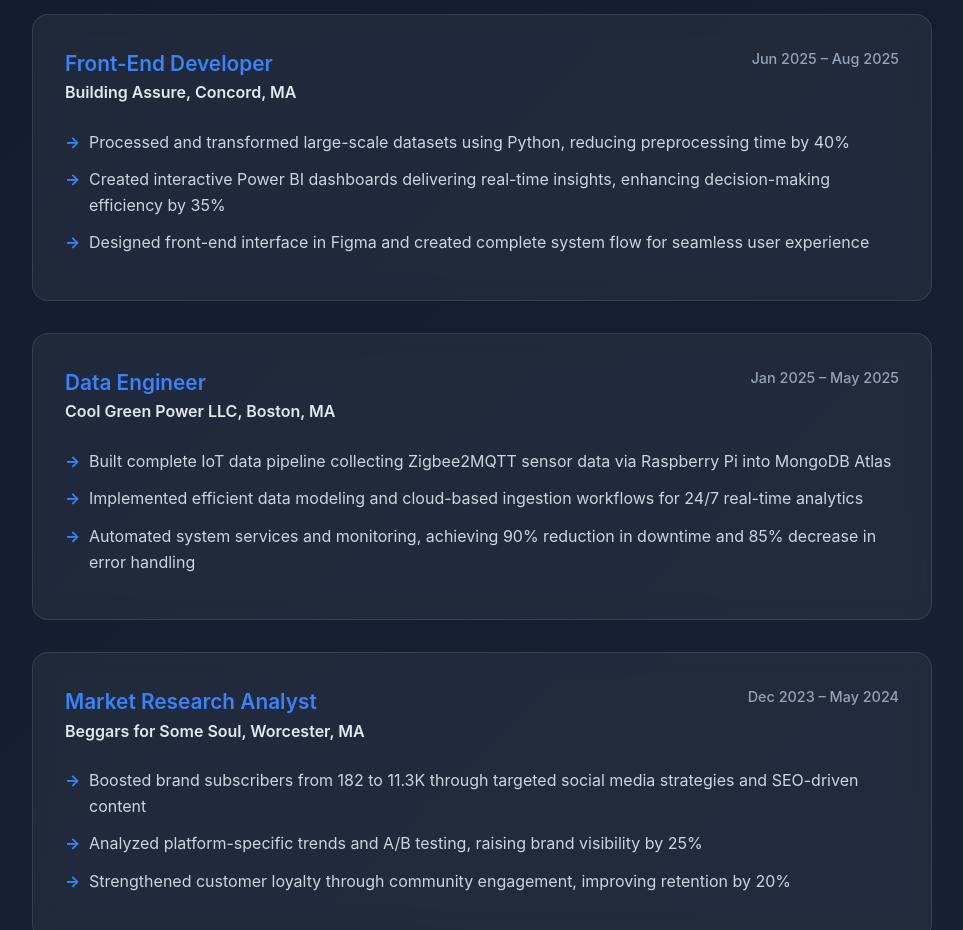
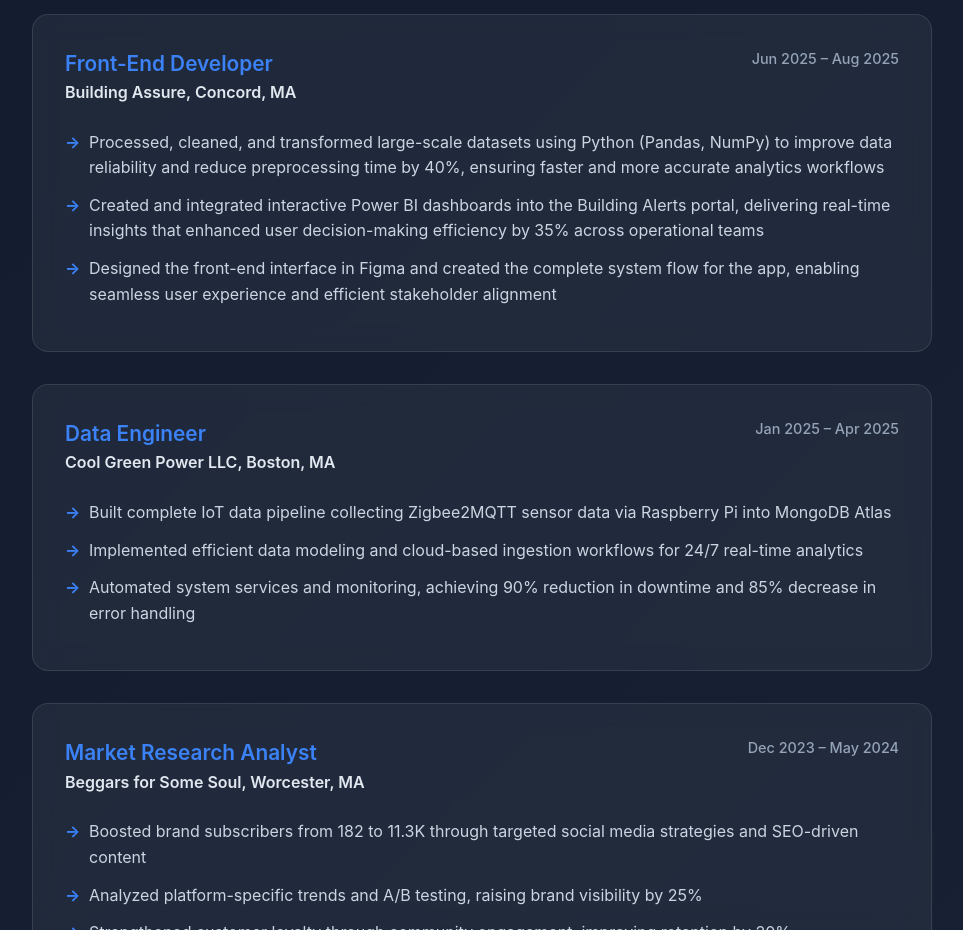
Before and after one commit to AdityaNene/PORTFOLIO, a plain HTML site: page index.html in a window 1280 px wide. Shown: the part 3540-4470 px from the top of the page, without its empty margins (158-1121 px from the left). Drawn offline with Linux system fonts and the light colour scheme.

Commit message:
Update index.html

```diff
--- a/index.html
+++ b/index.html
@@ -1488,9 +1488,9 @@
                             <div class="experience-period">Jun 2025 – Aug 2025</div>
                         </div>
                         <ul class="experience-achievements">
-                            <li>Processed and transformed large-scale datasets using Python, reducing preprocessing time by 40%</li>
-                            <li>Created interactive Power BI dashboards delivering real-time insights, enhancing decision-making efficiency by 35%</li>
-                            <li>Designed front-end interface in Figma and created complete system flow for seamless user experience</li>
+                            <li>Processed, cleaned, and transformed large-scale datasets using Python (Pandas, NumPy) to improve data reliability and reduce preprocessing time by 40%, ensuring faster and more accurate analytics workflows</li>
+                            <li>Created and integrated interactive Power BI dashboards into the Building Alerts portal, delivering real-time insights that enhanced user decision-making efficiency by 35% across operational teams</li>
+                            <li>Designed the front-end interface in Figma and created the complete system flow for the app, enabling seamless user experience and efficient stakeholder alignment</li>
                         </ul>
                     </div>
 
@@ -1500,7 +1500,7 @@
                                 <div class="experience-title">Data Engineer</div>
                                 <div class="experience-company">Cool Green Power LLC, Boston, MA</div>
                             </div>
-                            <div class="experience-period">Jan 2025 – May 2025</div>
+                            <div class="experience-period">Jan 2025 – Apr 2025</div>
                         </div>
                         <ul class="experience-achievements">
                             <li>Built complete IoT data pipeline collecting Zigbee2MQTT sensor data via Raspberry Pi into MongoDB Atlas</li>
```
